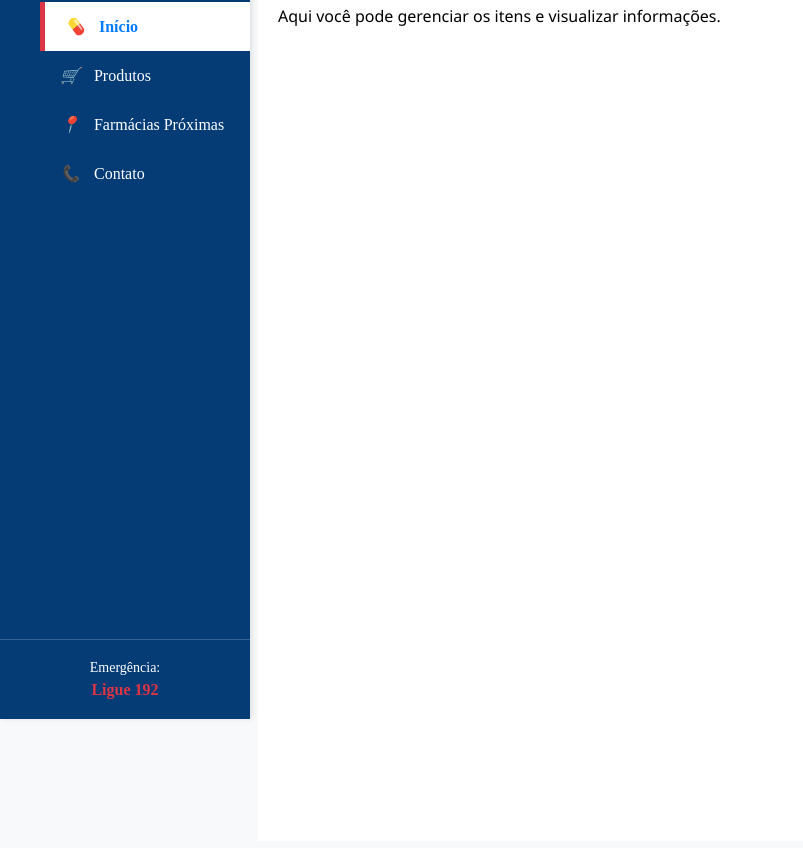
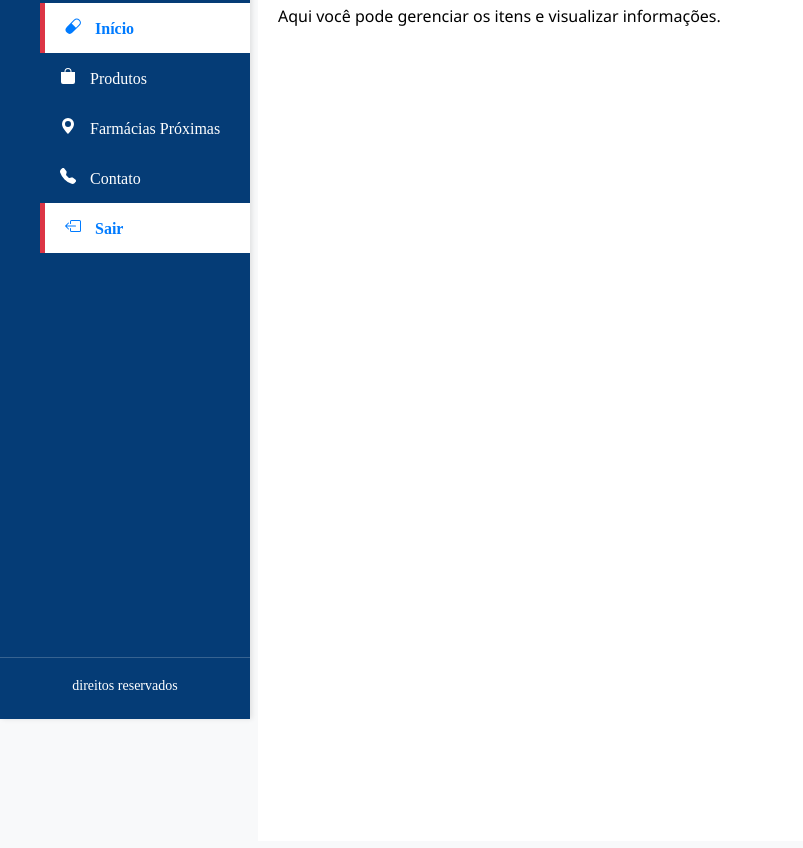
Before and after one commit to Jabegel/Farma_Go, a plain HTML site: page Inicio.html in a window 1280 px wide. Shown: the part 101-949 px from the top of the page, without its empty margins (0-803 px from the left). Drawn offline with Linux system fonts and the light colour scheme.

Commit message:
atualização e tela princ.

```diff
--- a/Inicio.html
+++ b/Inicio.html
@@ -1,11 +1,13 @@
 <!DOCTYPE html>
 <html lang="en">
+
 <head>
     <meta charset="UTF-8">
     <meta name="viewport" content="width=, initial-scale=1.0">
     <title>FarmaGo</title>
-     <link rel="stylesheet" href="style.css">
+    <link rel="stylesheet" href="style.css">
 </head>
+
 <body>
 
     <nav class="menu-lateral">
@@ -14,22 +16,48 @@
         </div>
 
         <ul>
-            <li><a href="#" class="ativo"><i class="icone">💊</i> Início</a></li>
-            <li><a href="#"><i class="icone">🛒</i> Produtos</a></li>
-            <li><a href="#"><i class="icone">📍</i> Farmácias Próximas</a></li>
-            <li><a href="#"><i class="icone">📞</i> Contato</a></li>
+            <li><a href="#" class="ativo"><i class="icone"><svg xmlns="http://www.w3.org/2000/svg" width="16"
+                            height="16" fill="currentColor" class="bi bi-capsule" viewBox="0 0 16 16">
+                            <path
+                                d="M1.828 8.9 8.9 1.827a4 4 0 1 1 5.657 5.657l-7.07 7.071A4 4 0 1 1 1.827 8.9Zm9.128.771 2.893-2.893a3 3 0 1 0-4.243-4.242L6.713 5.429z" />
+                        </svg></i> Início</a></li>
+            <li><a href="#"><i class="icone"><svg xmlns="http://www.w3.org/2000/svg" width="16" height="16"
+                            fill="currentColor" class="bi bi-bag-fill" viewBox="0 0 16 16">
+                            <path
+                                d="M8 1a2.5 2.5 0 0 1 2.5 2.5V4h-5v-.5A2.5 2.5 0 0 1 8 1m3.5 3v-.5a3.5 3.5 0 1 0-7 0V4H1v10a2 2 0 0 0 2 2h10a2 2 0 0 0 2-2V4z" />
+                        </svg></i> Produtos</a></li>
+            <li><a href="#"><i class="icone"><svg xmlns="http://www.w3.org/2000/svg" width="16" height="16"
+                            fill="currentColor" class="bi bi-geo-alt-fill" viewBox="0 0 16 16">
+                            <path
+                                d="M8 16s6-5.686 6-10A6 6 0 0 0 2 6c0 4.314 6 10 6 10m0-7a3 3 0 1 1 0-6 3 3 0 0 1 0 6" />
+                        </svg></i> Farmácias Próximas</a></li>
+            <li><a href="#"><i class="icone"><svg xmlns="http://www.w3.org/2000/svg" width="16" height="16"
+                            fill="currentColor" class="bi bi-telephone-fill" viewBox="0 0 16 16">
+                            <path fill-rule="evenodd"
+                                d="M1.885.511a1.745 1.745 0 0 1 2.61.163L6.29 2.98c.329.423.445.974.315 1.494l-.547 2.19a.68.68 0 0 0 .178.643l2.457 2.457a.68.68 0 0 0 .644.178l2.189-.547a1.75 1.75 0 0 1 1.494.315l2.306 1.794c.829.645.905 1.87.163 2.611l-1.034 1.034c-.74.74-1.846 1.065-2.877.702a18.6 18.6 0 0 1-7.01-4.42 18.6 18.6 0 0 1-4.42-7.009c-.362-1.03-.037-2.137.703-2.877z" />
+                        </svg></i> Contato</a></li>
+            <li><a href="/Inicio.html" class="ativo"><i class="icone"><svg xmlns="http://www.w3.org/2000/svg" width="16"
+                            height="16" fill="currentColor" class="bi bi-box-arrow-left" viewBox="0 0 16 16">
+                            <path fill-rule="evenodd"
+                                d="M6 12.5a.5.5 0 0 0 .5.5h8a.5.5 0 0 0 .5-.5v-9a.5.5 0 0 0-.5-.5h-8a.5.5 0 0 0-.5.5v2a.5.5 0 0 1-1 0v-2A1.5 1.5 0 0 1 6.5 2h8A1.5 1.5 0 0 1 16 3.5v9a1.5 1.5 0 0 1-1.5 1.5h-8A1.5 1.5 0 0 1 5 12.5v-2a.5.5 0 0 1 1 0z" />
+                            <path fill-rule="evenodd"
+                                d="M.146 8.354a.5.5 0 0 1 0-.708l3-3a.5.5 0 1 1 .708.708L1.707 7.5H10.5a.5.5 0 0 1 0 1H1.707l2.147 2.146a.5.5 0 0 1-.708.708z" />
+                        </svg></i> Sair</a></li>
+            </svg>
+
         </ul>
 
         <div class="rodape-menu">
-            <span>Emergência: </span>
-            <span class="emergencia">Ligue 192</span>
+            <span>direitos reservados </span>
+            <span class="emergencia"></span>
         </div>
     </nav>
 
     <div class="conteudo-principal">
         <h1>Bem-vindo ao Painel da Farmácia</h1>
         <p>Aqui você pode gerenciar os itens e visualizar informações.</p>
-        </div>
+    </div>
 
 </body>
+
 </html>
--- a/script.js
+++ /dev/null
@@ -1,2 +0,0 @@
-const nomeMedicamento = prompt ("Digite o nome do medicamento:");
-console.log ('Medicamento:${nomeMedicamento}');
--- a/style.css
+++ b/style.css
@@ -35,16 +35,17 @@ h1 {
 }
 .menu-lateral .logo {
     font-size: 24px;
-    font-weight: bold;
+    font-weight: 900;
     text-align: center;
     padding: 10px 0 30px 0;
+    font-family: Geneva;
 }
 .cor-azul {
     color: #ffffff;
 }
 
 .cor-vermelha {
-    color: #d91427;
+    color: #cd061a;
 }
 
 .menu-lateral ul {
```
Also changed, not shown: login.html (added, +51 -0 lines).
